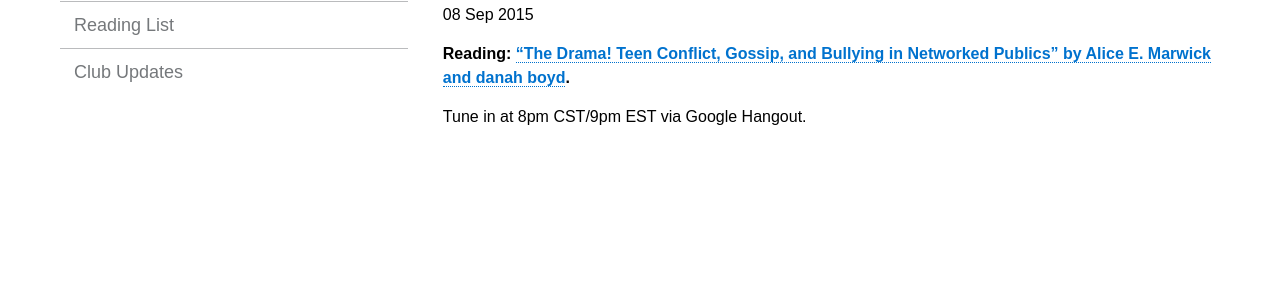
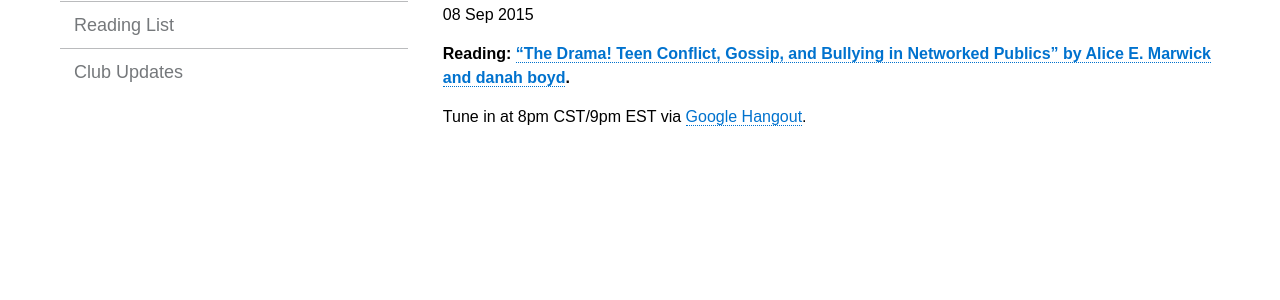
Before and after one commit to rebeccawilliams/bookclub, a Jekyll site: the page built from _posts/2015-09-07-the-drama.md, in a window 1280 px wide. Shown: the part 195-495 px from the top of the page. Built offline with Jekyll 4.4.1, drawn with Linux system fonts in a browser that asks for light colours; part of the change alters nothing that is shown.

```diff
--- a/_posts/2015-09-07-the-drama.md
+++ b/_posts/2015-09-07-the-drama.md
@@ -7,4 +7,4 @@ categories: jekyll update
 
 **Reading: ["The Drama! Teen Conflict, Gossip, and Bullying in Networked Publics" by Alice E. Marwick and danah boyd](http://papers.ssrn.com/sol3/papers.cfm?abstract_id=1926349).**
 
-Tune in at 8pm CST/9pm EST via Google Hangout.
+Tune in at 8pm CST/9pm EST via [Google Hangout](https://plus.google.com/hangouts/_/calendar/d2lsbGlhbXMucmViZWNjYUBnbWFpbC5jb20.3rape5qhrj7cq1udps0qb27jkk?authuser=0).
```
